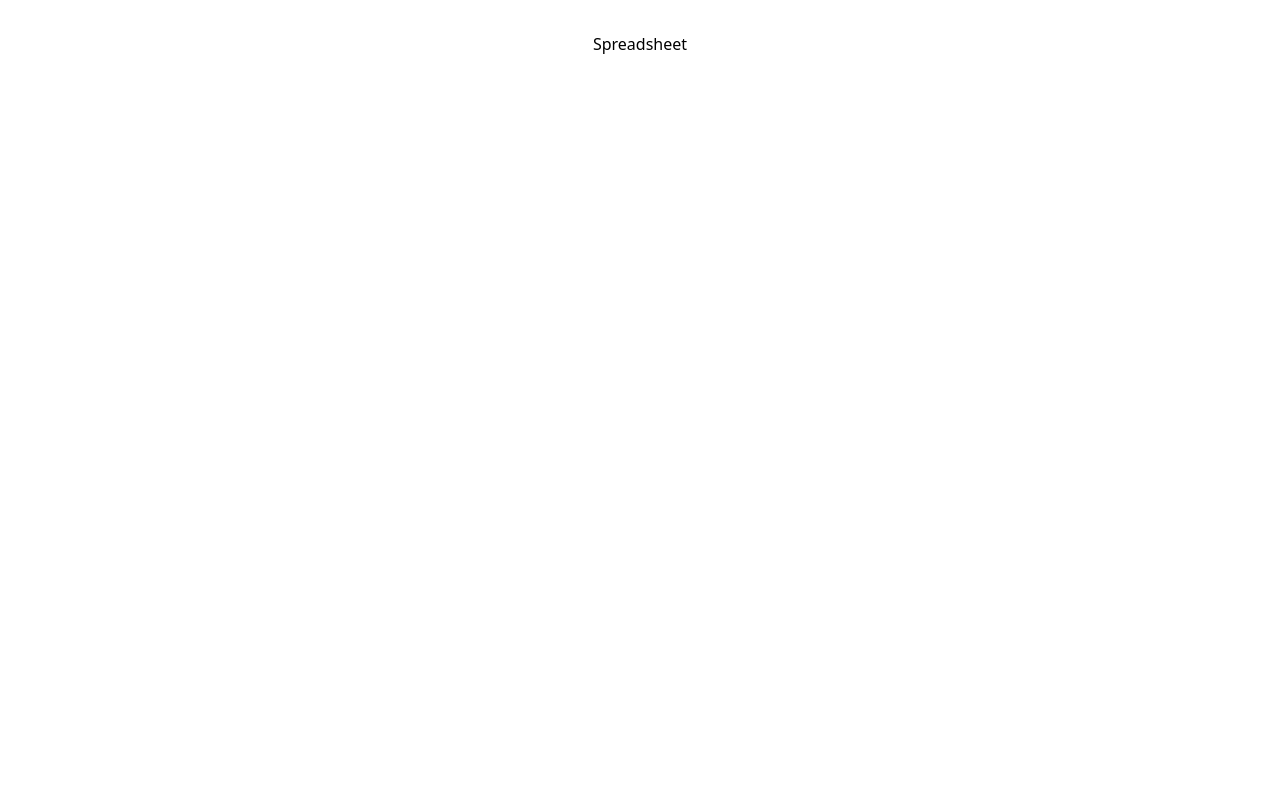
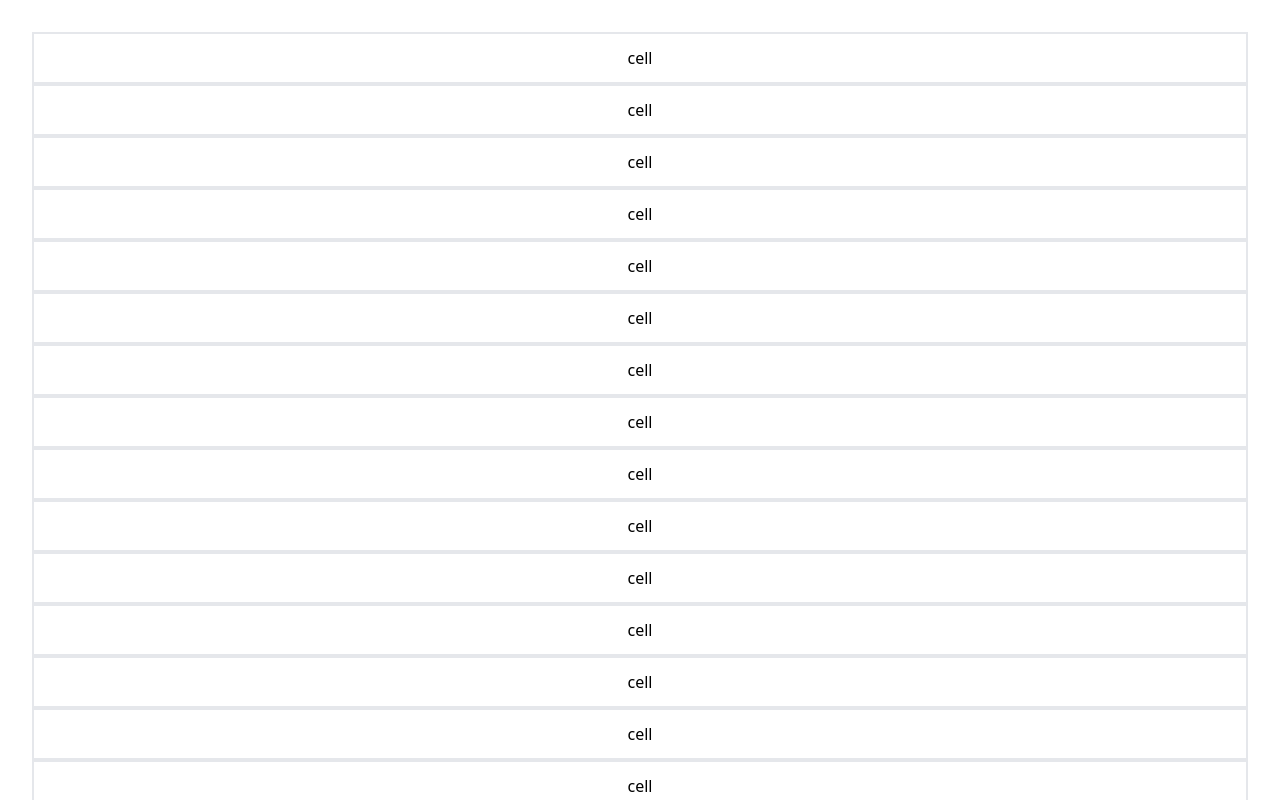
Before and after one commit to ElDuke717/spreadsheet, a React (Vite) app: page / in a window 1280 px wide. Shown: the top 800 px of the page. Built offline with nearby package versions, Linux system fonts and the light colour scheme.

Commit message:
add cell and spreadsheet components.  Add TailwindCSS.  Add README with an explanation of the spreadsheet component.

```diff
--- /dev/null
+++ b/src/components/Cell.tsx
@@ -0,0 +1,3 @@
+export default function Cell() {
+    return <div className='border-2 p-3'>cell</div>
+  }
--- a/src/components/Spreadsheet.tsx
+++ b/src/components/Spreadsheet.tsx
@@ -1,6 +1,13 @@
-import { useState } from 'react'
+// Importing the useState hook from React for state management.
+import { useState } from 'react';
 
+// Importing the Cell component from the local file.
+import Cell from './Cell';
+
+// Defining the Spreadsheet component.
 export default function Spreadsheet() {
+  // Using the useState hook to initialize the 'data' state variable.
+  // This state holds an array of arrays representing rows and cells of the spreadsheet, initially filled with empty strings.
   const [data, setData] = useState([
     ['', '', '', ''],
     ['', '', '', ''],
@@ -10,11 +17,20 @@ export default function Spreadsheet() {
     ['', '', '', ''],
     ['', '', '', ''],
     ['', '', '', ''],
-  ])
+  ]);
 
+  // Rendering the Spreadsheet component.
   return (
     <div>
-      Spreadsheet
+      {/* Mapping over each row in the data array. 'row' represents a single row, and 'y' is its index. */}
+      {data.map((row, y) => {
+        // For each row, map over each cell in the row.
+        return row.map((cell, x) => {
+          // Rendering the Cell component for each cell in the row.
+          // Assigning a unique key using the row and column indices to help React identify which items have changed.
+          return <Cell key={y + '-' + x} />
+        })
+      })}
     </div>
   )
 }
```
Also changed, not shown: 1 other file (tests, documents, lock files or other folders).
